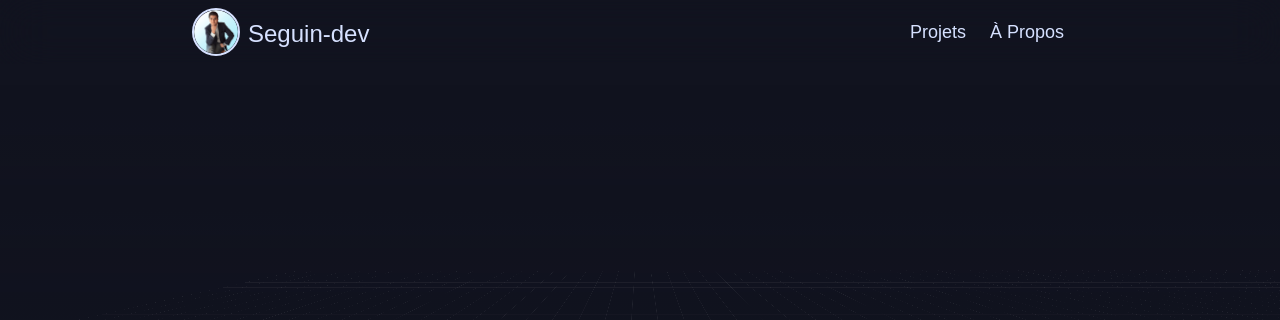
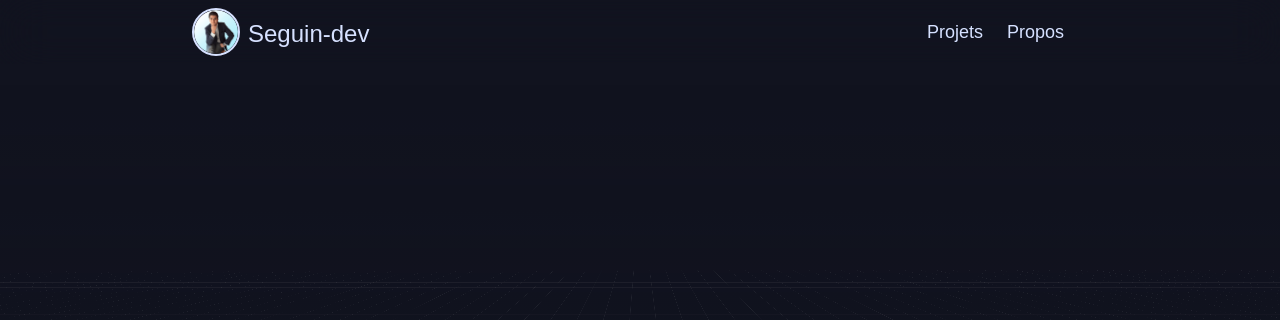
Before and after one commit to Youvataque/_Portfoliov2, a Next.js app: page / in a window 1280 px wide. Shown: the top 320 px of the page. Built offline with nearby package versions, Linux system fonts and the light colour scheme; a web font is replaced by a local one.

Commit message:
correction centrage animation

```diff
--- a/src/components/FondamentalAppComp/Navbar.tsx
+++ b/src/components/FondamentalAppComp/Navbar.tsx
@@ -28,8 +28,8 @@ const NavBar = () => {
     function title() {
         return (
             <Link className="flex items-center justify-center pl-[15%] max-md:pl-3 group" href="/">
-                <img src={"/Img/profilPic.webp"} className="h-12 border-2 border-solid border-primary rounded-full mr-2 group-hover:border-secondary" alt="Logo" />
-                <h2 className="mt-1 font-semiBold text-2xl text-primary group-hover:text-secondary">Seguin-dev</h2>
+                <img src={"/Img/profilPic.webp"} className="h-12 max-md:h-10 border-2 border-solid border-primary rounded-full mr-2 group-hover:border-secondary" alt="Logo" />
+                <h2 className="mt-1 font-semiBold text-2xl max-md:text-[22px] text-primary group-hover:text-secondary">Seguin-dev</h2>
             </Link>
         );
     }
@@ -47,9 +47,9 @@ const NavBar = () => {
         return (
             <div className='flex items-center justify-center pr-[15%] max-md:pr-3'>
                 {linkTemplate("Projets", '/projects')}
-                <div className='w-6'/>
-                {linkTemplate("À Propos", '/about')}
-                <div className='w-6' />
+                <div className='w-6 max-md:w-2'/>
+                {linkTemplate(" Propos", '/about')}
+                <div className='w-6 max-md:w-4' />
             </div>
         );
     }
--- a/src/components/magicui/retro-grid.tsx
+++ b/src/components/magicui/retro-grid.tsx
@@ -14,9 +14,7 @@ export default function RetroGrid({ className }: { className?: string }) {
           className={cn(
             "animate-grid",
 
-            "[background-repeat:repeat] [background-size:60px_60px] [height:300vh] [inset:0%_0px] [margin-left:-50%] [transform-origin:100%_0_0] [width:600vw]",
-
-            // Light Styles
+            "[background-repeat:repeat] [background-size:60px_60px] [height:300vh] [inset:0%_0px] [margin-left:-130%] [transform-origin:50%_0_0] [width:600vw]",
 
             // Dark styles
             "[background-image:linear-gradient(to_right,rgba(255,255,255,0.2)_1px,transparent_0),linear-gradient(to_bottom,rgba(255,255,255,0.2)_1px,transparent_0)]",
```
